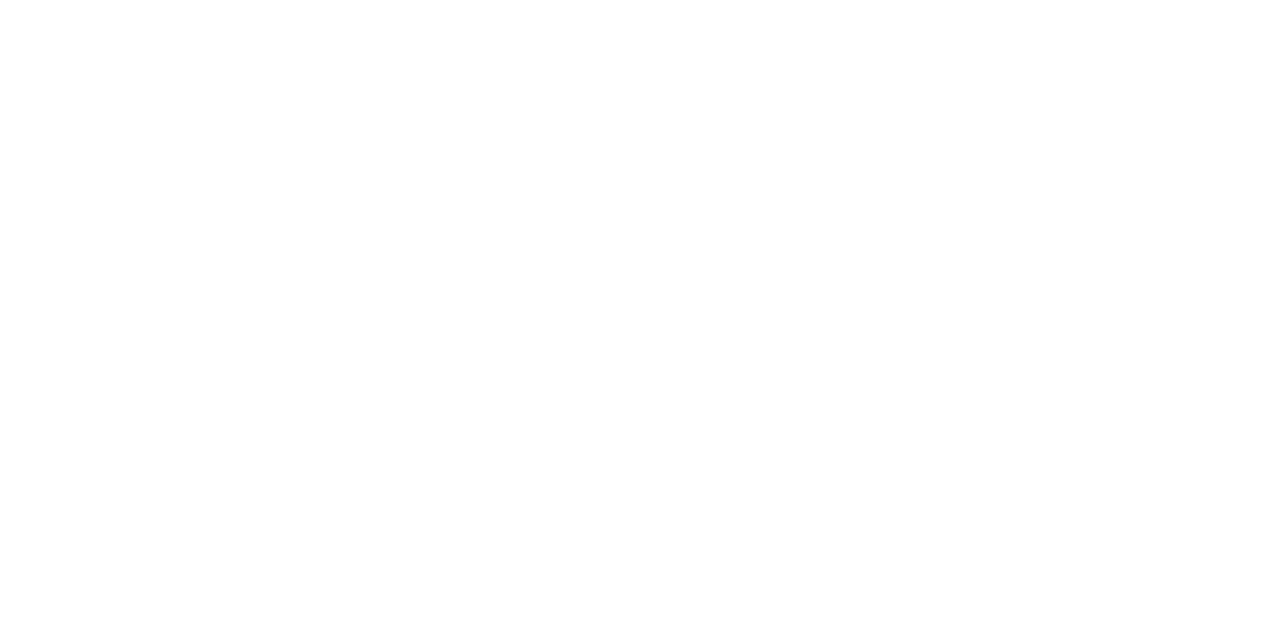
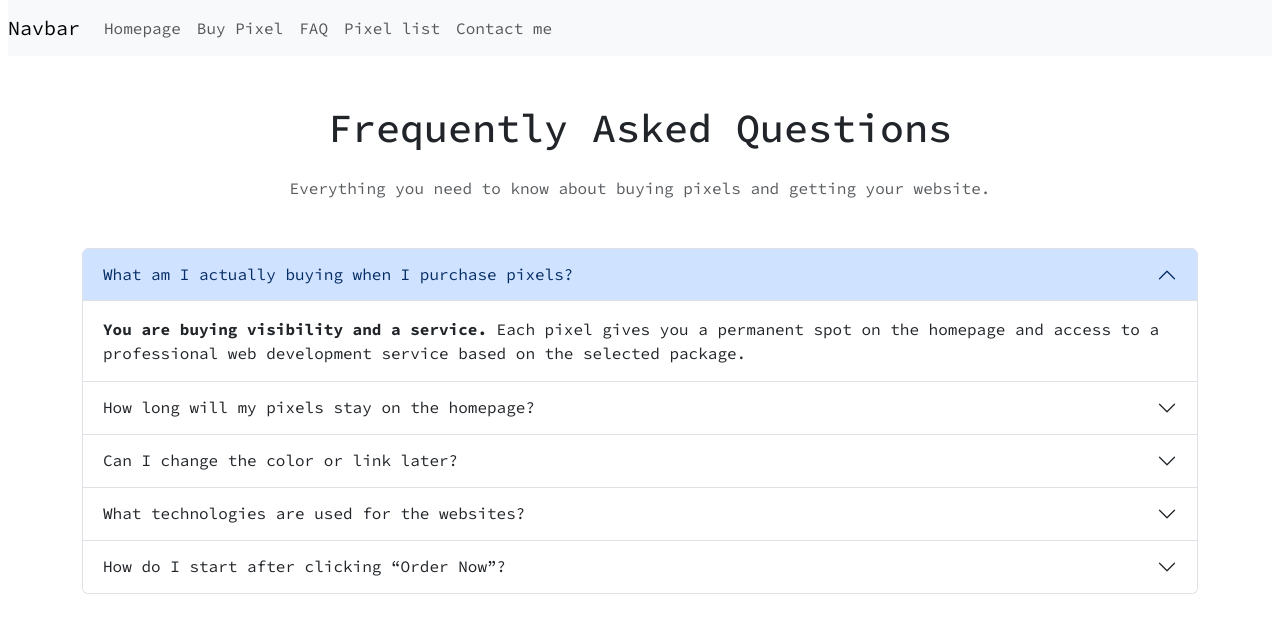
Before and after one commit to Johnnyfromtheblock4/million-euro-website, a React (Vite) app: page /faq in a window 1280 px wide. Before the commit this address had no page. Shown: the top 632 px of the page. Built offline with nearby package versions, Linux system fonts and the light colour scheme.

Commit message:
[UPD] Faq.jsx

```diff
--- a/components/Header.jsx
+++ b/components/Header.jsx
@@ -32,9 +32,9 @@
               </Link>
             </li>
             <li className="nav-item">
-              <a className="nav-link" href="#">
+              <Link className="nav-link" to="/faq">
                 FAQ
-              </a>
+              </Link>
             </li>
             <li className="nav-item">
               <a className="nav-link" href="#">
--- /dev/null
+++ b/pages/Faq.jsx
@@ -0,0 +1,156 @@
+import React from "react";
+
+const Faq = () => {
+  return (
+    <div className="container my-5">
+      <h1 className="text-center mb-4">Frequently Asked Questions</h1>
+      <p className="text-center text-muted mb-5">
+        Everything you need to know about buying pixels and getting your
+        website.
+      </p>
+
+      <div className="accordion" id="faqAccordion">
+        {/* FAQ 1 */}
+        <div className="accordion-item">
+          <h2 className="accordion-header" id="headingOne">
+            <button
+              className="accordion-button"
+              type="button"
+              data-bs-toggle="collapse"
+              data-bs-target="#collapseOne"
+              aria-expanded="true"
+              aria-controls="collapseOne"
+            >
+              What am I actually buying when I purchase pixels?
+            </button>
+          </h2>
+          <div
+            id="collapseOne"
+            className="accordion-collapse collapse show"
+            aria-labelledby="headingOne"
+            data-bs-parent="#faqAccordion"
+          >
+            <div className="accordion-body">
+              <strong>You are buying visibility and a service.</strong> Each
+              pixel gives you a permanent spot on the homepage and access to a
+              professional web development service based on the selected
+              package.
+            </div>
+          </div>
+        </div>
+
+        {/* FAQ 2 */}
+        <div className="accordion-item">
+          <h2 className="accordion-header" id="headingTwo">
+            <button
+              className="accordion-button collapsed"
+              type="button"
+              data-bs-toggle="collapse"
+              data-bs-target="#collapseTwo"
+              aria-expanded="false"
+              aria-controls="collapseTwo"
+            >
+              How long will my pixels stay on the homepage?
+            </button>
+          </h2>
+          <div
+            id="collapseTwo"
+            className="accordion-collapse collapse"
+            aria-labelledby="headingTwo"
+            data-bs-parent="#faqAccordion"
+          >
+            <div className="accordion-body">
+              <strong>Forever.</strong> Once purchased, your pixels remain on
+              the homepage for the lifetime of the project, with no recurring
+              fees.
+            </div>
+          </div>
+        </div>
+
+        {/* FAQ 3 */}
+        <div className="accordion-item">
+          <h2 className="accordion-header" id="headingThree">
+            <button
+              className="accordion-button collapsed"
+              type="button"
+              data-bs-toggle="collapse"
+              data-bs-target="#collapseThree"
+              aria-expanded="false"
+              aria-controls="collapseThree"
+            >
+              Can I change the color or link later?
+            </button>
+          </h2>
+          <div
+            id="collapseThree"
+            className="accordion-collapse collapse"
+            aria-labelledby="headingThree"
+            data-bs-parent="#faqAccordion"
+          >
+            <div className="accordion-body">
+              Yes. You can request changes to the color or destination link of
+              your pixels at any time by contacting support.
+            </div>
+          </div>
+        </div>
+
+        {/* FAQ 4 */}
+        <div className="accordion-item">
+          <h2 className="accordion-header" id="headingFour">
+            <button
+              className="accordion-button collapsed"
+              type="button"
+              data-bs-toggle="collapse"
+              data-bs-target="#collapseFour"
+              aria-expanded="false"
+              aria-controls="collapseFour"
+            >
+              What technologies are used for the websites?
+            </button>
+          </h2>
+          <div
+            id="collapseFour"
+            className="accordion-collapse collapse"
+            aria-labelledby="headingFour"
+            data-bs-parent="#faqAccordion"
+          >
+            <div className="accordion-body">
+              Websites are built using modern technologies such as React, Vite,
+              Node.js, and databases when required, ensuring performance,
+              scalability, and responsiveness.
+            </div>
+          </div>
+        </div>
+
+        {/* FAQ 5 */}
+        <div className="accordion-item">
+          <h2 className="accordion-header" id="headingFive">
+            <button
+              className="accordion-button collapsed"
+              type="button"
+              data-bs-toggle="collapse"
+              data-bs-target="#collapseFive"
+              aria-expanded="false"
+              aria-controls="collapseFive"
+            >
+              How do I start after clicking “Order Now”?
+            </button>
+          </h2>
+          <div
+            id="collapseFive"
+            className="accordion-collapse collapse"
+            aria-labelledby="headingFive"
+            data-bs-parent="#faqAccordion"
+          >
+            <div className="accordion-body">
+              After placing an order, you will be contacted to collect project
+              details, goals, and requirements before starting development.
+            </div>
+          </div>
+        </div>
+      </div>
+    </div>
+  );
+};
+
+export default Faq;
--- a/src/App.jsx
+++ b/src/App.jsx
@@ -2,6 +2,7 @@
 import DefaultLayout from "../layouts/DefaultLayout";
 import Homepage from "../pages/Homepage";
 import BuyPixel from "../pages/BuyPixel";
+import Faq from "../pages/Faq";
 
 function App() {
   return (
@@ -10,6 +11,7 @@
         <Route path="/" element={<DefaultLayout />}>
           <Route index element={<Homepage />} />
           <Route path="buy" element={<BuyPixel />} />
+          <Route path="faq" element={<Faq />} />
         </Route>
       </Routes>
     </BrowserRouter>
```
